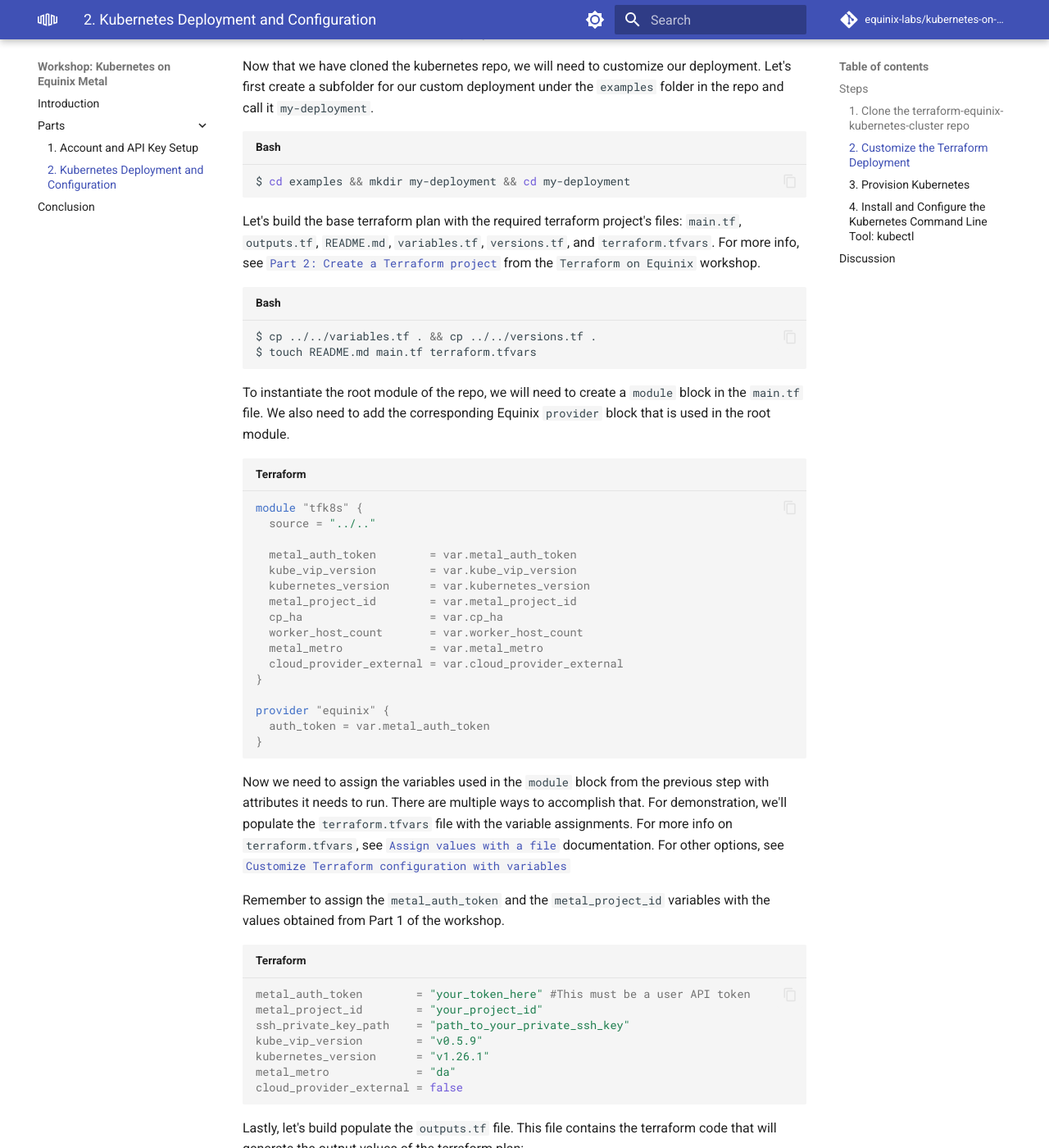
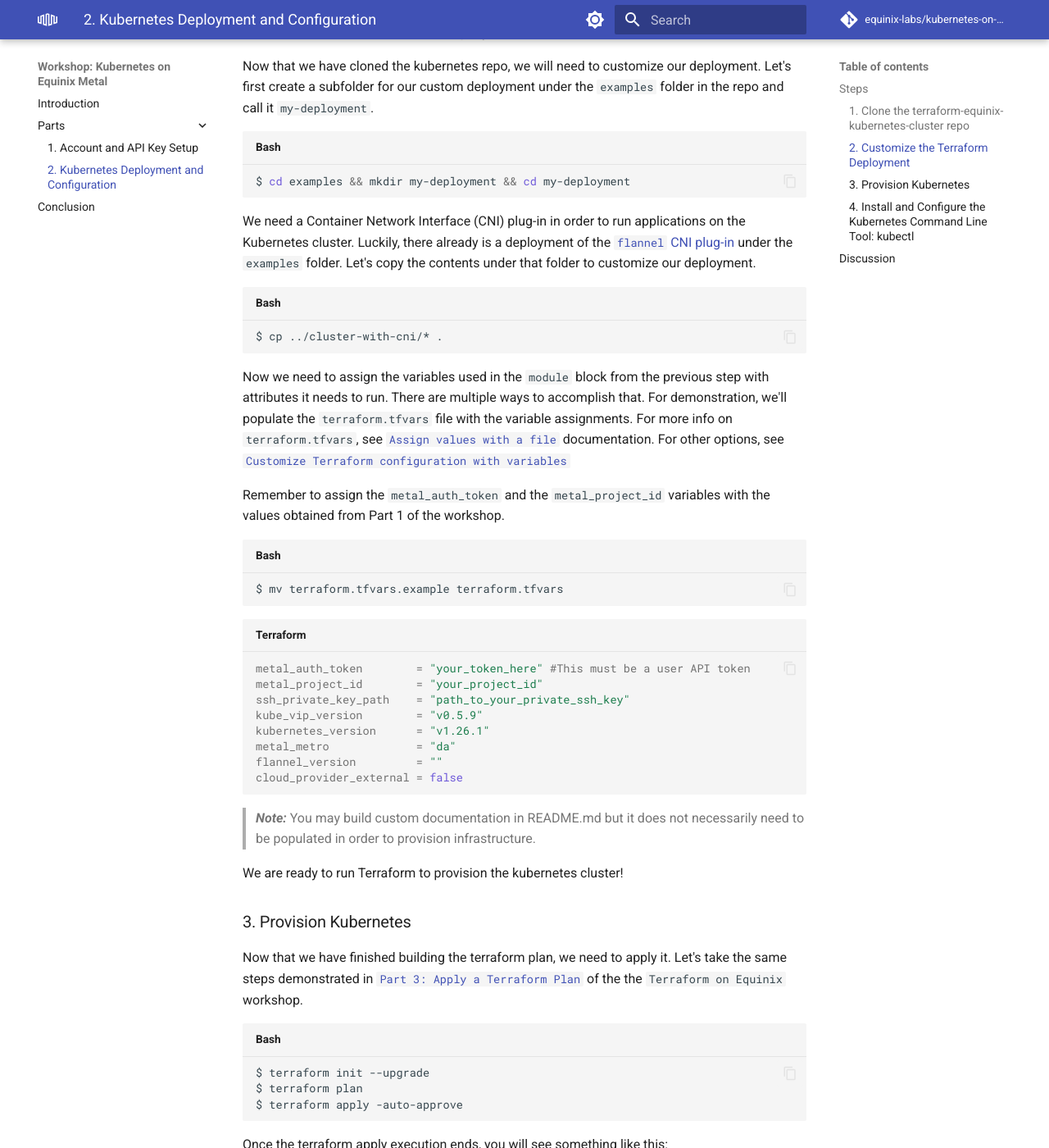
Before and after one commit to equinix-labs/kubernetes-on-equinix-metal-workshop, an MkDocs documentation site: the page built from docs/parts/part2.md, in a window 1280 px wide and 1400 px high, scrolled down 638 px. Shown: the whole window at 82% size. Built offline with MkDocs 1.6.1 and Material for MkDocs 9.7.7, drawn with Linux system fonts in a browser that asks for light colours; comment, search, counter and statistics services are not loaded; some of the changed text lies outside the part shown.

Commit message:
added part3 of the workshop

````diff
--- a/docs/parts/part2.md
+++ b/docs/parts/part2.md
@@ -22,37 +22,19 @@
 $ cd examples && mkdir my-deployment && cd my-deployment
 ```
 
-Let's build the base terraform plan with the required terraform project's files: `main.tf`, `outputs.tf`, `README.md`, `variables.tf`, `versions.tf`, and `terraform.tfvars`. For more info, see [`Part 2: Create a Terraform project`](https://equinix-labs.github.io/terraform-on-equinix-workshop/parts/create-project/) from the `Terraform on Equinix` workshop.
+We need a Container Network Interface (CNI) plug-in in order to run applications on the Kubernetes cluster. Luckily, there already is a deployment of the [`flannel` CNI plug-in](https://github.com/dcallao/terraform-equinix-kubernetes-cluster/tree/main/examples/cluster-with-cni) under the `examples` folder. Let's copy the contents under that folder to customize our deployment.
 
 ```shell
-$ cp ../../variables.tf . && cp ../../versions.tf .
-$ touch README.md main.tf terraform.tfvars
-```
-
-To instantiate the root module of the repo, we will need to create a `module` block in the `main.tf` file. We also need to add the corresponding Equinix `provider` block that is used in the root module.
-
-```terraform
-module "tfk8s" {
-  source = "../.."
-
-  metal_auth_token        = var.metal_auth_token
-  kube_vip_version        = var.kube_vip_version
-  kubernetes_version      = var.kubernetes_version
-  metal_project_id        = var.metal_project_id
-  cp_ha                   = var.cp_ha
-  worker_host_count       = var.worker_host_count
-  metal_metro             = var.metal_metro
-  cloud_provider_external = var.cloud_provider_external
-}
-
-provider "equinix" {
-  auth_token = var.metal_auth_token
-}
+$ cp ../cluster-with-cni/* .
 ```
 
 Now we need to assign the variables used in the `module` block from the previous step with attributes it needs to run. There are multiple ways to accomplish that. For demonstration, we'll populate the `terraform.tfvars` file with the variable assignments. For more info on `terraform.tfvars`, see [`Assign values with a file`](https://developer.hashicorp.com/terraform/tutorials/configuration-language/variables#assign-values-with-a-file) documentation. For other options, see [`Customize Terraform configuration with variables`](https://developer.hashicorp.com/terraform/tutorials/configuration-language/variables)
 
 Remember to assign the `metal_auth_token` and the `metal_project_id` variables with the values obtained from Part 1 of the workshop.
+
+```shell
+$ mv terraform.tfvars.example terraform.tfvars
+```
 
 ```terraform
 metal_auth_token        = "your_token_here" #This must be a user API token
@@ -61,20 +43,8 @@
 kube_vip_version        = "v0.5.9"
 kubernetes_version      = "v1.26.1"
 metal_metro             = "da"
+flannel_version         = ""
 cloud_provider_external = false
-```
-
-Lastly, let's build populate the `outputs.tf` file. This file contains the terraform code that will generate the output values of the terraform plan:
-
-```terraform
-output "tfk8s_outputs" {
-  description = "Outputs of the tfk8s module"
-  value = {
-    kubeip_vip       = module.tfk8s.kubeapi_vip
-    cloud_init_done  = module.tfk8s.cloud_init_done
-    kubeconfig_ready = module.tfk8s.kubeconfig_ready
-  }
-}
 ```
 
 > **_Note:_** You may build custom documentation in README.md but it does not necessarily need to be populated in order to provision infrastructure.
@@ -131,7 +101,7 @@
 clusters:
 - cluster:
     certificate-authority-data: DATA+OMITTED
-    server: https://86.109.9.236:6443
+    server: https://86.109.9.237:6443
   name: kubernetes
 contexts:
 - context:
````
Also changed, not shown: other parts of docs/parts/part2.md (+5 -5 lines), docs/index.md (+3 -2 lines), docs/parts/conclusion.md (+2 -1 lines), docs/parts/part1.md (+3 -3 lines), docs/parts/part3.md (added, +64 -0 lines), docs/images/results.png (added), docs/images/vote.png (added).
